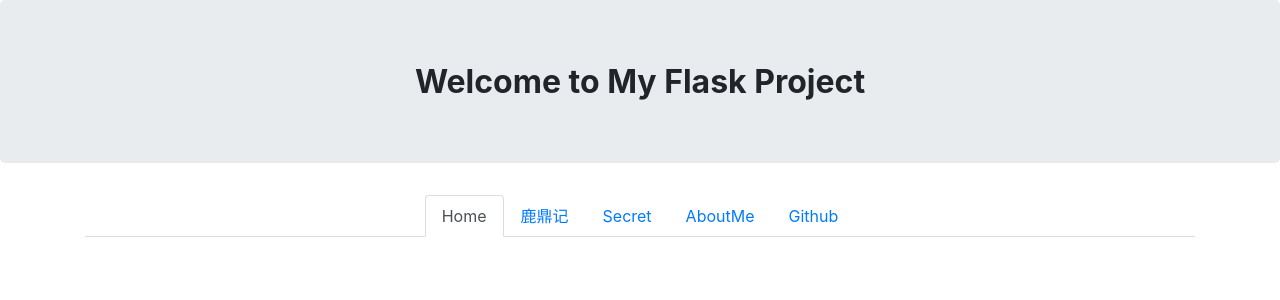
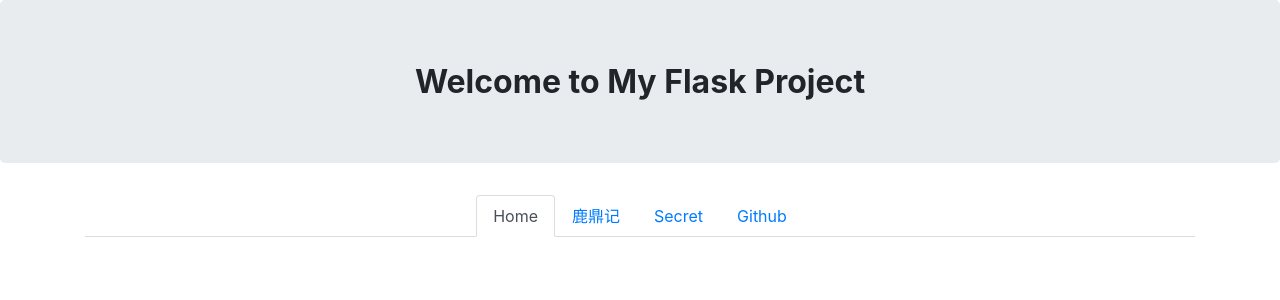
Before and after one commit to hopeful-hgf/jinyong, a Flask app: page / in a window 1280 px wide. Shown: the top 300 px of the page. Run offline with Flask 2, Linux system fonts and the light colour scheme; parts of the project's set-up code (start-up, migrations or seed data) failed here and were passed over; some libraries are stand-ins or nearby versions.

Commit message:
update index.html

```diff
--- a/templates/index.html
+++ b/templates/index.html
@@ -27,16 +27,13 @@
   <div class="container">
     <ul class="nav nav-tabs justify-content-center">
       <li class="nav-item">
-        <a class="nav-link active" href="littletool.top">Home</a>
+        <a class="nav-link active" href="https://littletool.top/">Home</a>
       </li>
       <li class="nav-item">
         <a class="nav-link" href="../ludingji/">鹿鼎记</a>
       </li>
       <li class="nav-item">
         <a class="nav-link" href="../srcret/">Secret</a>
-      </li>
-      <li class="nav-item">
-        <a class="nav-link" href="http://littletool.top/">AboutMe</a>
       </li>
       <li class="nav-item">
         <a class="nav-link" href="http://github.com/killmymates/">Github</a>
```
